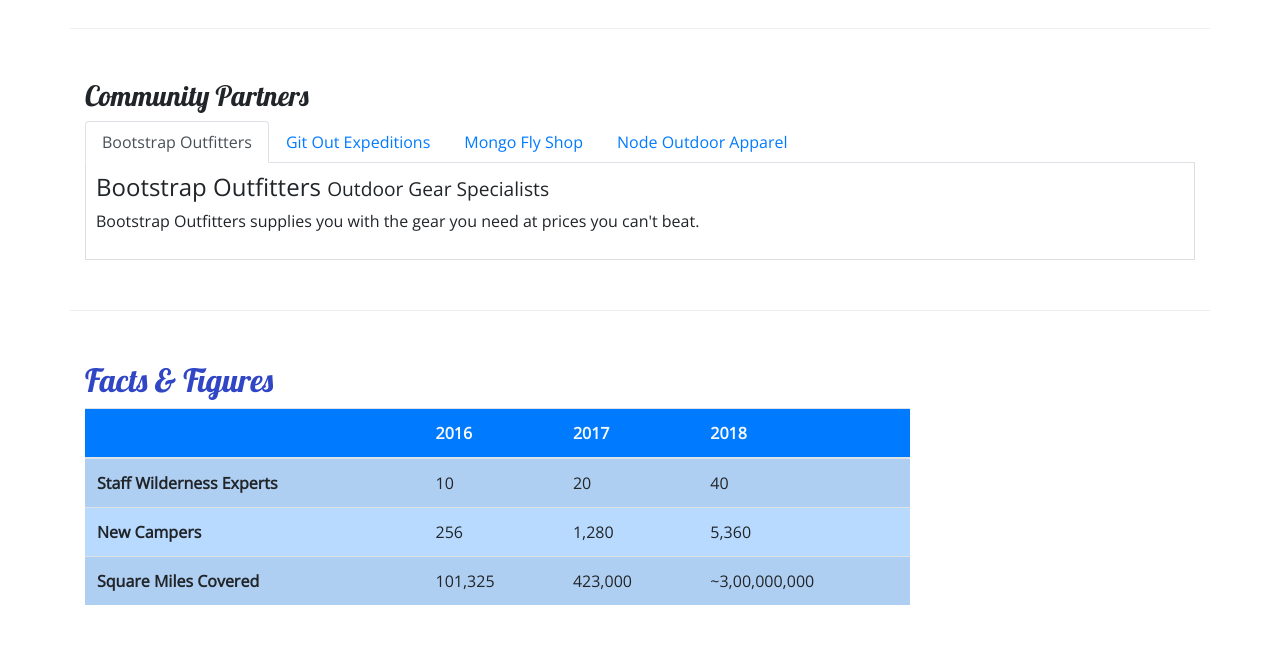
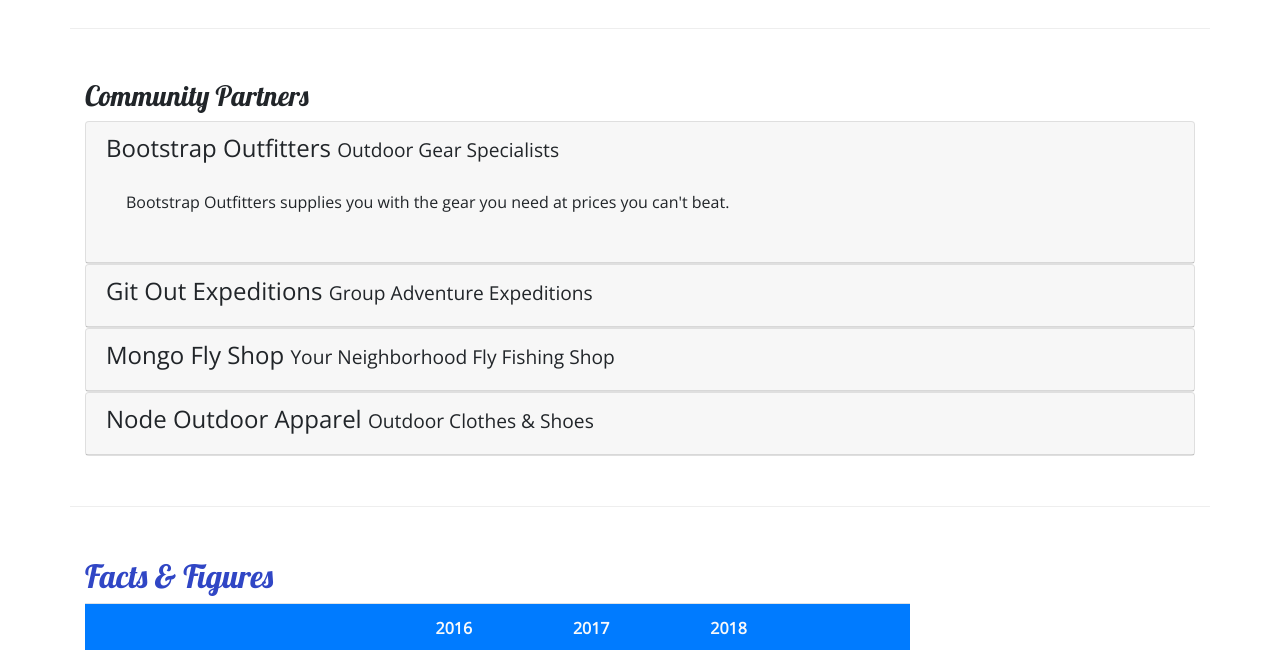
Before and after one commit to ajmeyers/first-bootstrap-project, a website: page aboutus.html in a window 1280 px wide. Shown: the part 800-1450 px from the top of the page. Drawn offline with nearby package versions, Linux system fonts and the light colour scheme.

Commit message:
Accordion

```diff
--- a/aboutus.html
+++ b/aboutus.html
@@ -110,42 +110,66 @@
         <div class="row row-content">
             <div class="col">
                 <h3>Community Partners</h3>
-                <ul class="nav nav-tabs">
-                    <li class="nav-item">
-                        <a class="nav-link active" href="#bootstrap" role="tab" data-toggle="tab">Bootstrap
-                            Outfitters</a>
-                    </li>
-                    <li class="nav-item">
-                        <a class="nav-link" href="#git" role="tab" data-toggle="tab">Git Out Expeditions</a>
-                    </li>
-                    <li class="nav-item">
-                        <a class="nav-link" href="#mongo" role="tab" data-toggle="tab">Mongo Fly Shop</a>
-                    </li>
-                    <li class="nav-item">
-                        <a class="nav-link" href="#node" role="tab" data-toggle="tab">Node Outdoor Apparel</a>
-                    </li>
-                </ul>
-
-                <div class="tab-content">
-                    <div role="tabpanel" class="tab-pane fade show active" id="bootstrap">
-                        <h4>Bootstrap Outfitters <small>Outdoor Gear Specialists</small></h4>
-                        <p class="d-none d-sm-block">Bootstrap Outfitters supplies you with the gear you need at prices
-                            you can't beat.</p>
+                <div id="accordion">
+                    <div class="card">
+                        <div role="tab" class="card-header">
+                            <h4>
+                                <a data-toggle="collapse" data-target="#bootstrap">
+                                    Bootstrap Outfitters <small>Outdoor Gear Specialists</small>
+                                </a>
+                            </h4>
+                            <div class="collapse show" id="bootstrap" data-parent="#accordion">
+                                <div class="card-body">
+                                    <p class="d-none d-sm-block">Bootstrap Outfitters supplies you with the gear you
+                                        need at prices you can't beat.</p>
+                                </div>
+                            </div>
+                        </div>
                     </div>
-                    <div role="tabpanel" class="tab-pane fade" id="git">
-                        <h4>Git Out Expeditions <small>Group Adventure Expeditions</small></h4>
-                        <p class="d-none d-sm-block">Join Git Out Expeditions to explore new horizons with a group of
-                            other adventurers!</p>
+                    <div class="card">
+                        <div role="tab" class="card-header">
+                            <h4>
+                                <a class="collapsed" data-toggle="collapse" data-target="#git">
+                                    Git Out Expeditions <small>Group Adventure Expeditions</small>
+                                </a>
+                            </h4>
+                            <div class="collapse" id="git" data-parent="#accordion">
+                                <div class="card-body">
+                                    <p class="d-none d-sm-block">Join Git Out Expeditions to explore new horizons with a
+                                        group of other adventurers!</p>
+                                </div>
+                            </div>
+                        </div>
                     </div>
-                    <div role="tabpanel" class="tab-pane fade" id="mongo">
-                        <h4>Mongo Fly Shop <small>Your Neighborhood Fly Fishing Shop.</small></h4>
-                        <p class="d-none d-sm-block">Need a new fishing pole, a tacklebox, or flies of all kinds? Stop
-                            by Mongo Fly Shop.</p>
+                    <div class="card">
+                        <div role="tab" class="card-header">
+                            <h4>
+                                <a class="collapsed" data-toggle="collapse" data-target="#mongo">
+                                    Mongo Fly Shop <small>Your Neighborhood Fly Fishing Shop</small>
+                                </a>
+                            </h4>
+                            <div class="collapse" id="mongo" data-parent="#accordion">
+                                <div class="card-body">
+                                    <p class="d-none d-sm-block">Need a new fishing pole, a tacklebox, or flies of all
+                                        kinds? Stop by Mongo Fly Shop.</p>
+                                </div>
+                            </div>
+                        </div>
                     </div>
-                    <div role="tabpanel" class="tab-pane fade" id="node">
-                        <h4>Node Outdoor Apparel <small>Outdoor Clothes & Shoes</small></h4>
-                        <p class="d-none d-sm-block">From polar fleeces to swimsuits, hiking boots to waders, a visit to
-                            Node will be sure to get you covered.</p>
+                    <div class="card">
+                        <div role="tab" class="card-header">
+                            <h4>
+                                <a class="collapsed" data-toggle="collapse" data-target="#node">
+                                    Node Outdoor Apparel <small>Outdoor Clothes & Shoes</small>
+                                </a>
+                            </h4>
+                            <div class="collapse" id="node" data-parent="#accordion">
+                                <div class="card-body">
+                                    <p class="d-none d-sm-block">From polar fleeces to swimsuits, hiking boots to
+                                        waders, a visit to Node will be sure to get you covered.</p>
+                                </div>
+                            </div>
+                        </div>
                     </div>
                 </div>
             </div>
--- a/css/styles.css
+++ b/css/styles.css
@@ -35,9 +35,3 @@ header h2 {
 .navbar {
     background-color: #901CAD;
 }
-
-.tab-content {
-    border: 1px solid #DDD;
-    border-top: none;
-    padding: 10px;
-}
```
Also changed, not shown: index.html (+6 -3 lines).
